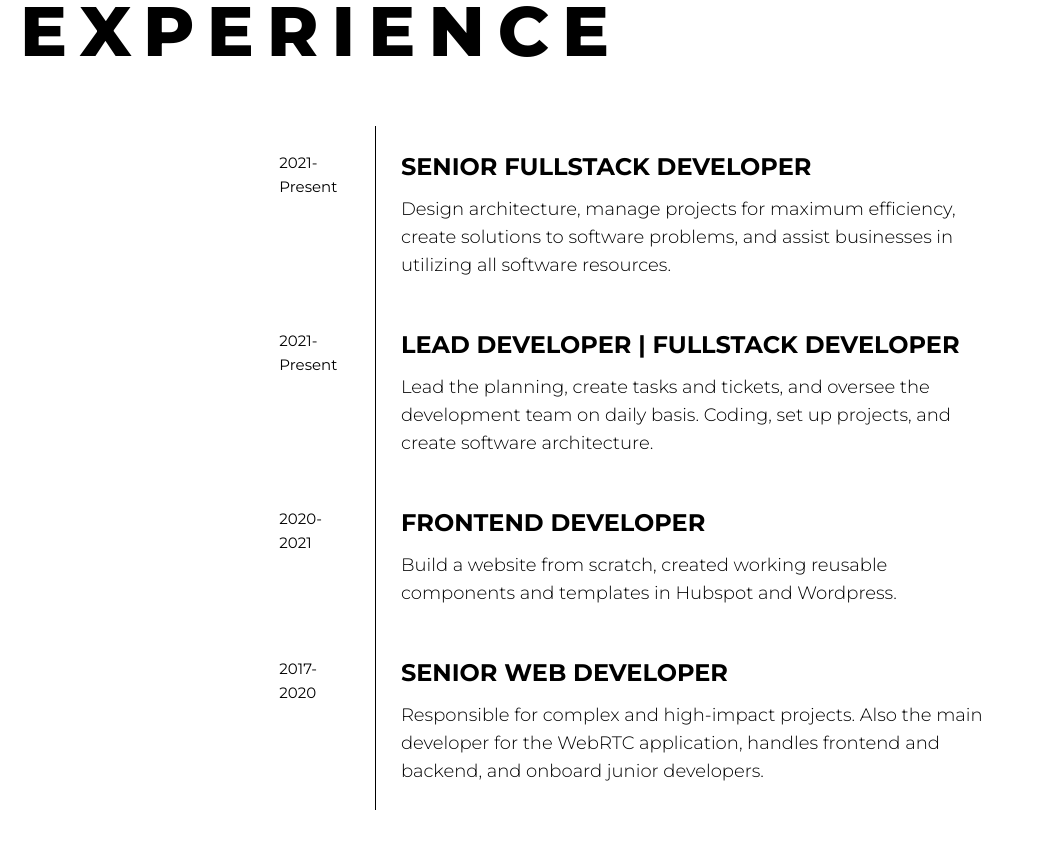
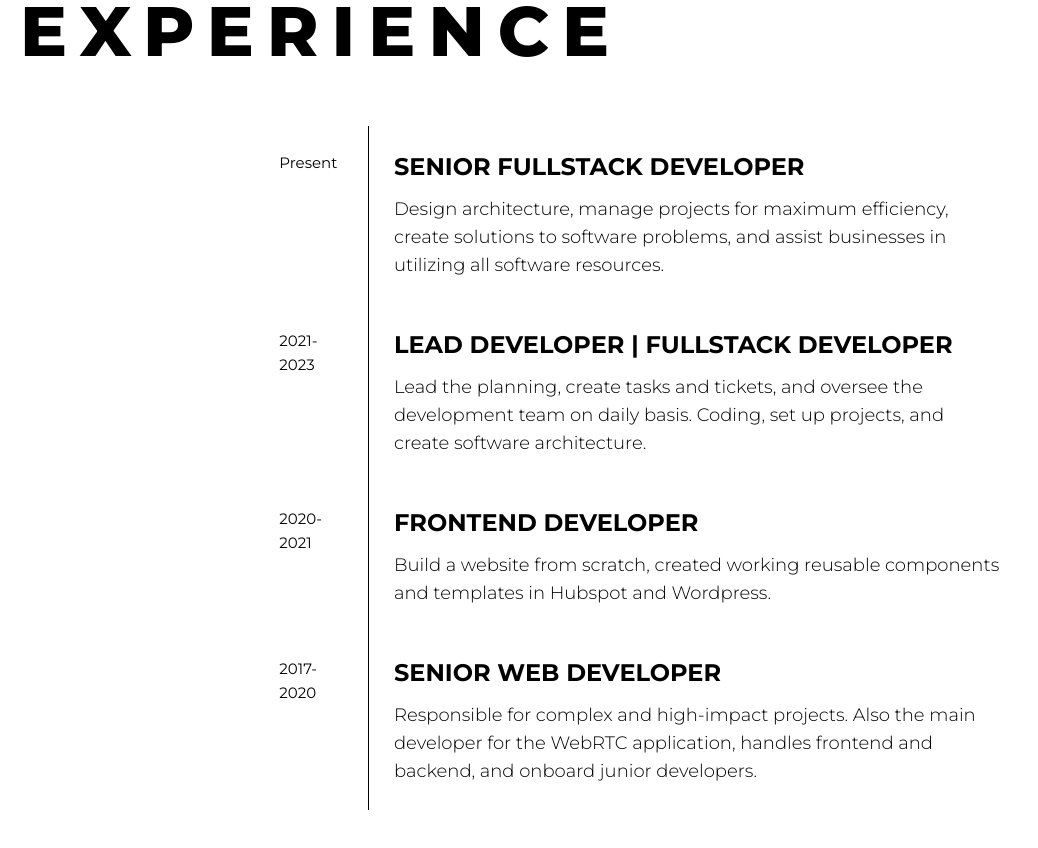
Before and after one commit to karlodelarosa/karlodr, a Vue app: page / in a window 1280 px wide. Shown: the part 2840-3688 px from the top of the page, without its empty margins (0-1038 px from the left). Built offline with nearby package versions, Linux system fonts and the light colour scheme.

Commit message:
Changed year of experience

```diff
--- a/src/data/experience.js
+++ b/src/data/experience.js
@@ -3,13 +3,13 @@ export const EXPERIENCE_DATA = [
     title: "Senior Fullstack Developer",
     description:
       "Design architecture, manage projects for maximum efficiency, create solutions to software problems, and assist businesses in utilizing all software resources.",
-    date: "2021-Present",
+    date: "Present",
   },
   {
     title: "Lead Developer | Fullstack Developer",
     description:
       "Lead the planning, create tasks and tickets, and oversee the development team on daily basis. Coding, set up projects, and create software architecture.",
-    date: "2021-Present",
+    date: "2021-2023",
   },
   // {
   //   title: "Project Lead | Fullstack Developer",
```
